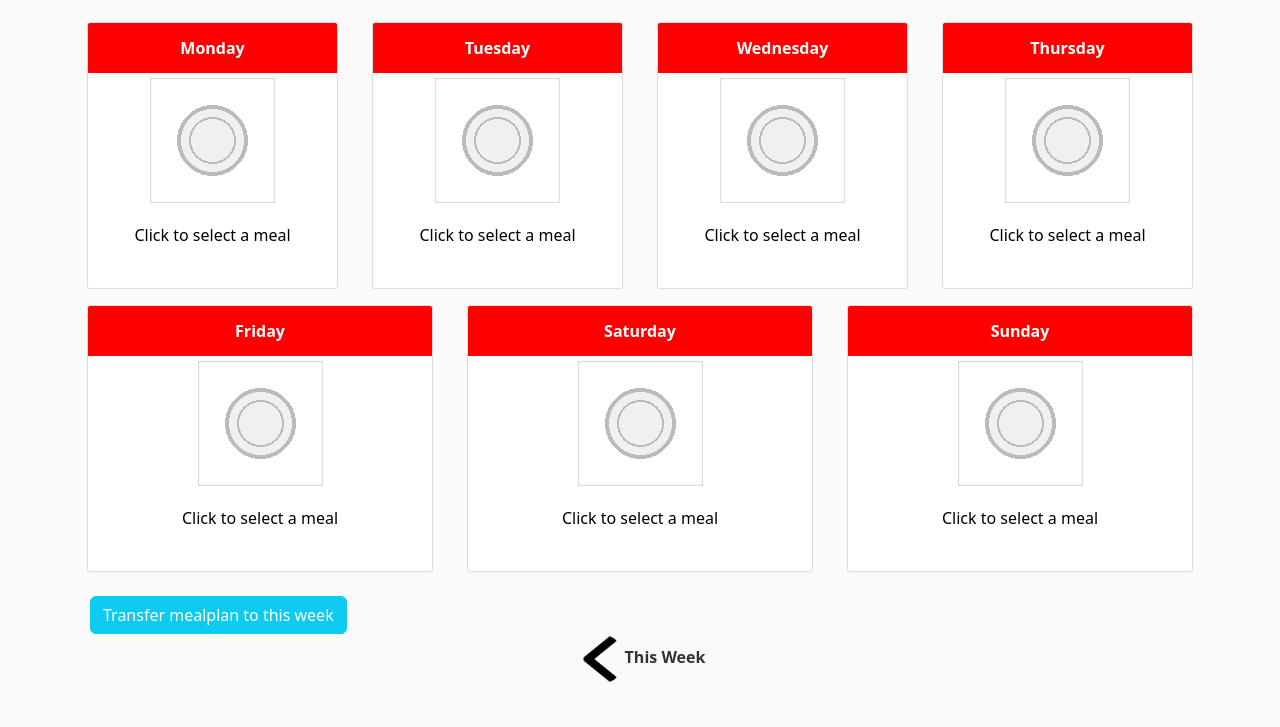
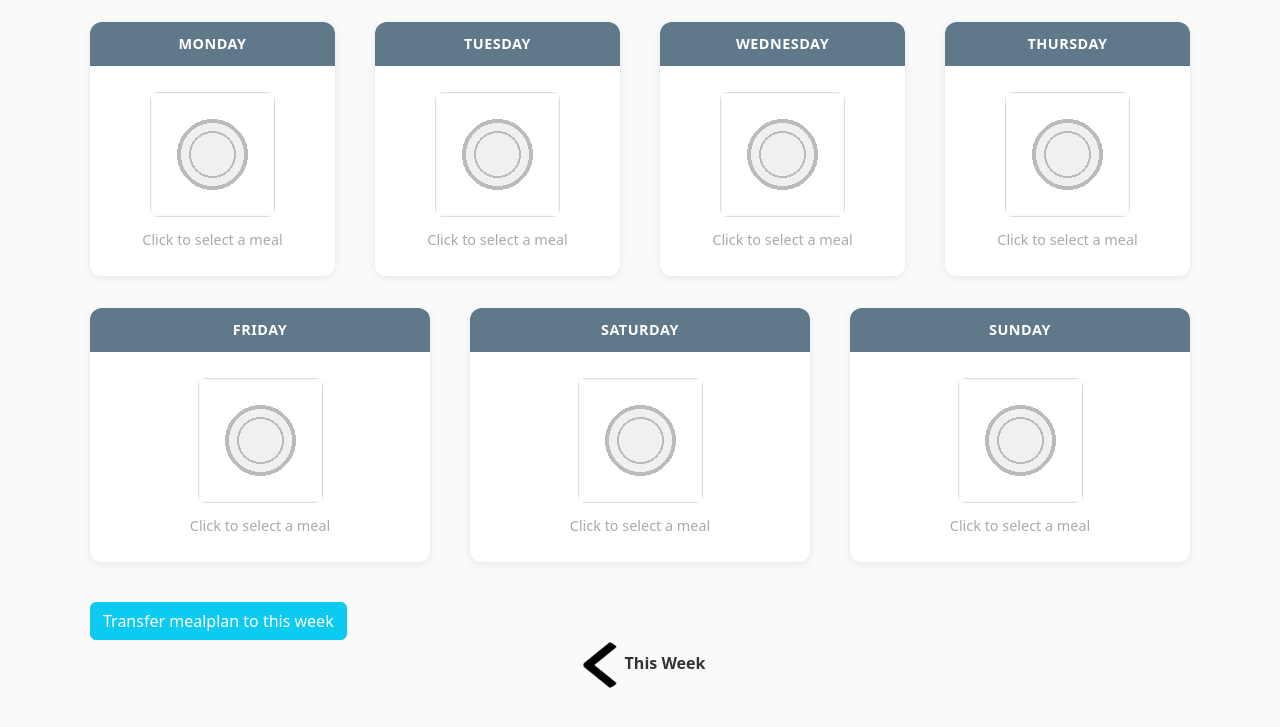
Before and after one commit to Dantes-bit/mealplanner, a Flask app: page /next_week in a window 1280 px wide. Shown: the part 58-785 px from the top of the page. Run offline with Flask 3, Linux system fonts and the light colour scheme; the visitor is signed in with stand-in values (Sample User, id 1); data comes from the database, SQL or seed files in the repository.

Commit message:
fixed css

```diff
--- a/mealplanner/static/main.css
+++ b/mealplanner/static/main.css
@@ -79,36 +79,62 @@ a.article-title:hover {
   font-size: 2.5rem;
 }
 
+.calender-day {
+    border: none;
+    border-radius: 12px;
+    overflow: hidden;
+    margin: 0 8px 16px 8px;
+    background: #ffffff;
+    box-shadow: 0 2px 8px rgba(0, 0, 0, 0.08);
+    transition: transform 0.15s ease, box-shadow 0.15s ease;
+}
+
+.calender-day:hover {
+    transform: translateY(-2px);
+    box-shadow: 0 4px 16px rgba(0, 0, 0, 0.12);
+}
+
 .calender-header {
-  height:50px;
-  background-color: red;
-  display: flex;
-  align-items: center;
-  justify-content: center;
-  color:#ffffff;
+    height: 44px;
+    background: #5f788a;
+    display: flex;
+    align-items: center;
+    justify-content: center;
+    color: #ffffff;
+    font-size: 0.9rem;
+    font-weight: 600;
+    letter-spacing: 0.5px;
+    text-transform: uppercase;
 }
 
 .calender-body {
-  background-color: white;
-  color:black;
-  height: 210px;
-  margin: 5px 0px 0 0px;
-  padding-bottom: 2;
+    background: #ffffff;
+    color: #333333;
+    height: 210px;
+    margin: 0;
+    padding: 16px;
+    display: flex;
+    flex-direction: column;
+    align-items: center;
+    justify-content: center;
+    text-align: center;
 }
 
-.calender-day {
-  border: 1px solid #dddddd;
-  border-radius: 3px;
-  overflow: hidden;
-  margin: 0 5px;
+.calender-body img {
+    border-radius: 8px;
+    object-fit: cover;
 }
 
 .meal-text {
-  margin: 10px 0px 0 0px;
+    margin: 10px 0 2px 0;
+    font-weight: 600;
+    color: #333333;
 }
 
 .nothing-text {
-  margin: 20px 0px 0 0px;
+    margin: 12px 0 0 0;
+    color: #aaaaaa;
+    font-size: 0.9rem;
 }
 
 .admin-text {
```
Also changed, not shown: other parts of mealplanner/static/main.css (+7 -59 lines).
